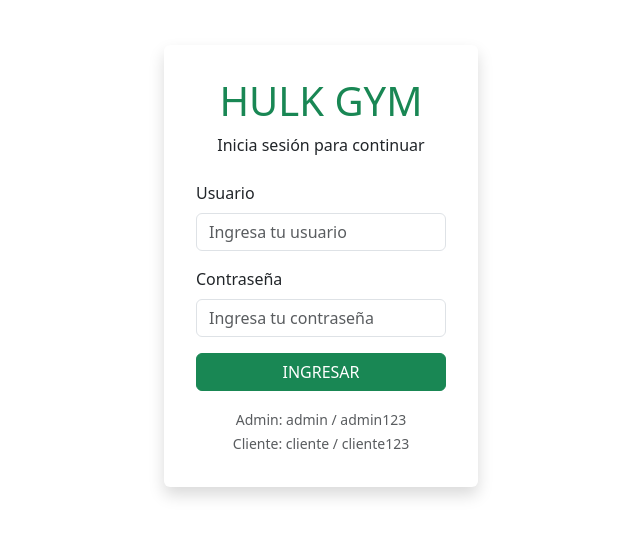
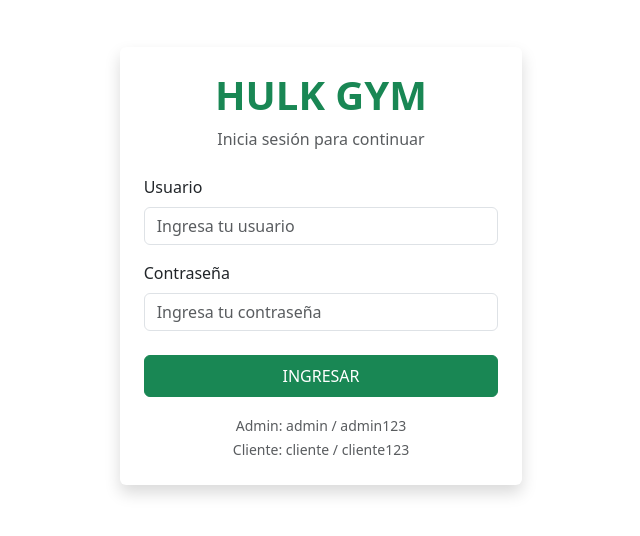
Before and after one commit to FrancoPereyra2/Hulk-Gym, a React (Vite) app: page /login in a window 1280 px wide. Shown: the part 134-670 px from the top of the page, without its empty margins (319-959 px from the left). Built offline with nearby package versions, Linux system fonts and the light colour scheme.

Commit message:
modifique el inicio de sesion para que al haber espacios no les de valides

```diff
--- a/src/components/pages/admin.jsx
+++ b/src/components/pages/admin.jsx
@@ -204,6 +204,12 @@ const AdminClientes = () => {
     setShowModalEliminar(false);
   };
 
+  // Función para cerrar sesión
+  const handleLogout = () => {
+    localStorage.removeItem('userType');
+    navigate('/login');
+  };
+
   // Sidebar para dispositivos móviles
   const renderSidebar = () => (
     <Navbar bg="dark" variant="dark" className="d-flex flex-column h-100">
@@ -214,6 +220,15 @@ const AdminClientes = () => {
             <Nav.Link className="d-flex align-items-center px-0 text-primary">
               <FaUsers className="me-2" />
               <span>Todos los Clientes</span>
+            </Nav.Link>
+
+            {/* Botón cerrar sesión en el sidebar */}
+            <Nav.Link
+              className="d-flex align-items-center px-0 text-danger mt-3"
+              onClick={handleLogout}
+            >
+              <FaTimes className="me-2" />
+              <span>Cerrar Sesión</span>
             </Nav.Link>
           </Nav>
         </Navbar.Brand>
@@ -257,6 +272,15 @@ const AdminClientes = () => {
                 <FaBars />
               </Button>
               <Navbar.Brand className="fw-bold text-success">HULK GYM</Navbar.Brand>
+
+              {/* Botón cerrar sesión en navbar móvil */}
+              <Button
+                variant="outline-danger"
+                onClick={handleLogout}
+                size="sm"
+              >
+                <FaTimes /> Salir
+              </Button>
             </Container>
           </Navbar>
 
--- a/src/components/pages/login.jsx
+++ b/src/components/pages/login.jsx
@@ -8,52 +8,63 @@ const HulkGymLogin = () => {
   const [password, setPassword] = useState('');
   const [showAlert, setShowAlert] = useState(false);
   const [alertMessage, setAlertMessage] = useState('');
+  const [alertVariant, setAlertVariant] = useState('danger');
 
   const navigate = useNavigate();
 
   const handleSubmit = (e) => {
     e.preventDefault();
 
+    // Trim básico - quitar espacios
+    const usuarioSinEspacios = username.trim();
+    const passwordSinEspacios = password.trim();
+
     // Validación simple
-    if (!username || !password) {
+    if (!usuarioSinEspacios || !passwordSinEspacios) {
+      setAlertVariant('danger');
       setAlertMessage('Por favor, completa todos los campos');
       setShowAlert(true);
       return;
     }
 
     // Credenciales fijas
-    if (username === 'admin' && password === 'admin123') {
+    if (usuarioSinEspacios === 'admin' && passwordSinEspacios === 'admin123') {
       // Es un administrador
       localStorage.setItem('userType', 'admin');
+      setAlertVariant('success');
       setAlertMessage('¡Bienvenido Administrador!');
       setShowAlert(true);
-      setTimeout(() => navigate('/admin'), 1000);
+      navigate('/admin');
     }
-    else if (username === 'cliente' && password === 'cliente123') {
+    else if (usuarioSinEspacios === 'cliente' && passwordSinEspacios === 'cliente123') {
       // Es un cliente
       localStorage.setItem('userType', 'cliente');
+      setAlertVariant('success');
       setAlertMessage('¡Bienvenido Cliente!');
       setShowAlert(true);
-      setTimeout(() => navigate('/principal'), 1000);
+      navigate('/principal');
     }
     else {
       // Credenciales incorrectas
+      setAlertVariant('danger');
       setAlertMessage('Usuario o contraseña incorrectos');
       setShowAlert(true);
     }
   };
 
   return (
-    <Container fluid className="d-flex justify-content-center align-items-center vh-100 ">
-      <Card className='w-25 border-0 shadow p-3'>
-        <Card.Body>
+    <Container fluid>
+      <Row className="justify-content-center align-items-center vh-100">
+        <Col xs={12} sm={10} md={8} lg={6} xl={4}>
+          <Card className="border-0 shadow">
+            <Card.Body className="p-4">
               <div className="text-center mb-4">
-            <h1 className="text-success">HULK GYM</h1>
-            <p>Inicia sesión para continuar</p>
+                <h1 className="text-success fw-bold">HULK GYM</h1>
+                <p className="text-muted">Inicia sesión para continuar</p>
               </div>
 
               {showAlert && (
-            <Alert variant={alertMessage.includes('Bienvenido') ? 'success' : 'danger'}>
+                <Alert variant={alertVariant} onClose={() => setShowAlert(false)} dismissible>
                   {alertMessage}
                 </Alert>
               )}
@@ -69,7 +80,7 @@ const HulkGymLogin = () => {
                   />
                 </Form.Group>
 
-            <Form.Group className="mb-3">
+                <Form.Group className="mb-4">
                   <Form.Label>Contraseña</Form.Label>
                   <Form.Control
                     type="password"
@@ -79,19 +90,23 @@ const HulkGymLogin = () => {
                   />
                 </Form.Group>
 
-            <Button variant="success" type="submit" className="w-100">
+                <Button variant="success" type="submit" className="w-100 py-2">
                   INGRESAR
                 </Button>
 
-            <div className="mt-3 text-center">
+                <Row className="mt-3">
+                  <Col className="text-center">
                     <small className="text-muted">
                       Admin: admin / admin123<br/>
                       Cliente: cliente / cliente123
                     </small>
-            </div>
+                  </Col>
+                </Row>
               </Form>
             </Card.Body>
           </Card>
+        </Col>
+      </Row>
     </Container>
   );
 };
--- a/src/components/pages/pagePrincipal.jsx
+++ b/src/components/pages/pagePrincipal.jsx
@@ -15,7 +15,7 @@ import {
   Offcanvas,
 } from "react-bootstrap";
 import "bootstrap/dist/css/bootstrap.min.css";
-import { FaUser, FaSearch, FaCheckCircle, FaTimesCircle, FaBars } from "react-icons/fa";
+import { FaUser, FaSearch, FaCheckCircle, FaTimesCircle, FaBars, FaTimes } from "react-icons/fa";
 
 const PagePrincipal = () => {
   const navigate = useNavigate();
@@ -42,6 +42,12 @@ const PagePrincipal = () => {
     setMostrarResultados(true);
   };
 
+  // Función para cerrar sesión
+  const handleLogout = () => {
+    localStorage.removeItem('userType');
+    navigate('/login');
+  };
+
   // Sidebar para dispositivos móviles
   const renderSidebar = () => (
     <Navbar bg="dark" variant="dark" className="d-flex flex-column h-100">
@@ -52,6 +58,15 @@ const PagePrincipal = () => {
             <Nav.Link className="text-primary d-flex align-items-center px-0">
               <FaUser className="me-2" />
               <span>Clientes</span>
+            </Nav.Link>
+
+            {/* Botón cerrar sesión en el sidebar */}
+            <Nav.Link
+              className="d-flex align-items-center px-0 text-danger mt-3"
+              onClick={handleLogout}
+            >
+              <FaTimes className="me-2" />
+              <span>Cerrar Sesión</span>
             </Nav.Link>
           </Nav>
         </Navbar.Brand>
@@ -95,6 +110,15 @@ const PagePrincipal = () => {
                 <FaBars />
               </Button>
               <Navbar.Brand className="fw-bold text-success">HULK GYM</Navbar.Brand>
+
+              {/* Botón cerrar sesión en navbar móvil */}
+              <Button
+                variant="outline-danger"
+                onClick={handleLogout}
+                size="sm"
+              >
+                <FaTimes /> Salir
+              </Button>
             </Container>
           </Navbar>
 
```
Lines whose indentation alone changed are shown as unchanged.
